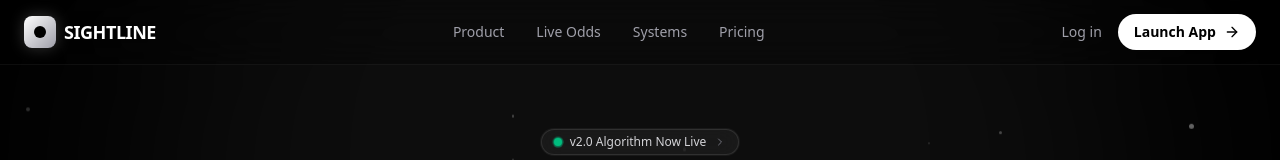
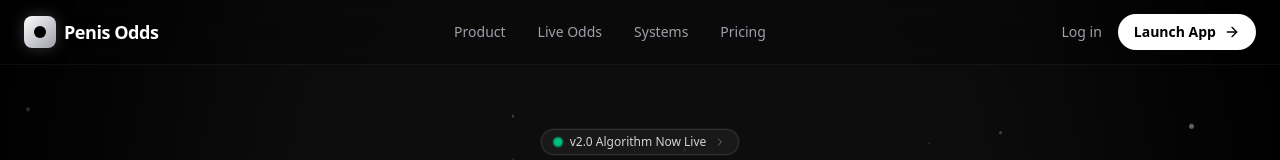
Before and after one commit to jaack4/evbetfront, a Next.js app in the folder sightline/: page / in a window 1280 px wide. Shown: the top 160 px of the page. Built offline with nearby package versions, Linux system fonts and the light colour scheme; no server answers.

Commit message:
Time zone fix

```diff
--- a/sightline/app/layout.tsx
+++ b/sightline/app/layout.tsx
@@ -5,7 +5,7 @@ import "./globals.css";
 const inter = Inter({ subsets: ["latin"] });
 
 export const metadata: Metadata = {
-  title: "Sightline - EV Sports Betting",
+  title: "Penis Odds - EV Sports Betting",
   description: "Find the best EV sports bets in real-time.",
 };
 
--- a/sightline/components/BetCard.tsx
+++ b/sightline/components/BetCard.tsx
@@ -1,3 +1,5 @@
+'use client';
+
 import React from 'react';
 import Image from 'next/image';
 import { TrendingUp, ArrowRight, Activity, Target, Percent, DollarSign, Clock } from 'lucide-react';
@@ -31,7 +33,10 @@ const getBookmakerLogo = (bookmaker: string) => {
 };
 
 export const BetCard = ({ bet }: { bet: Bet }) => {
-  const date = new Date(bet.commence_time);
+  // Append 'Z' to treat as UTC if no timezone is present
+  const dateString = bet.commence_time.endsWith('Z') ? bet.commence_time : `${bet.commence_time}Z`;
+  const date = new Date(dateString);
+
   const formattedTime = date.toLocaleTimeString([], { hour: '2-digit', minute: '2-digit' });
 
   const formatMarket = (market: string) => {
@@ -73,7 +78,7 @@ export const BetCard = ({ bet }: { bet: Bet }) => {
              {/* Time */}
              <div className="flex items-center gap-1.5 text-zinc-500 font-mono text-xs ml-auto md:ml-0">
                 <Clock className="w-3 h-3" />
-                <span>{formattedTime}</span>
+                <span suppressHydrationWarning>{formattedTime}</span>
              </div>
           </div>
 
--- a/sightline/components/BetRow.tsx
+++ b/sightline/components/BetRow.tsx
@@ -32,7 +32,10 @@ const getBookmakerLogo = (bookmaker: string) => {
 };
 
 export const BetRow = ({ bet }: { bet: Bet }) => {
-  const date = new Date(bet.commence_time);
+  // Append 'Z' to treat as UTC if no timezone is present
+  const dateString = bet.commence_time.endsWith('Z') ? bet.commence_time : `${bet.commence_time}Z`;
+  const date = new Date(dateString);
+
   const formattedDate = date.toLocaleDateString([], { month: 'short', day: 'numeric' });
   const formattedTime = date.toLocaleTimeString([], { hour: '2-digit', minute: '2-digit' });
 
--- a/sightline/components/DashboardNavbar.tsx
+++ b/sightline/components/DashboardNavbar.tsx
@@ -10,7 +10,7 @@ export const DashboardNavbar = () => {
             <div className="w-8 h-8 bg-gradient-to-br from-white to-zinc-400 rounded-lg flex items-center justify-center shadow-[0_0_15px_rgba(255,255,255,0.2)]">
                 <div className="w-3 h-3 bg-black rounded-full" />
             </div>
-            <span className="font-bold text-lg tracking-tight text-white">SIGHTLINE</span>
+            <span className="font-bold text-lg tracking-tight text-white">Penis Odds</span>
         </Link>
 
         {/* Desktop Nav */}
--- a/sightline/components/Footer.tsx
+++ b/sightline/components/Footer.tsx
@@ -13,7 +13,7 @@ export const Footer = () => {
                 <div className="w-6 h-6 bg-white rounded-md flex items-center justify-center">
                     <div className="w-2 h-2 bg-black rounded-full" />
                 </div>
-                <span className="font-bold text-lg tracking-tight text-white">SIGHTLINE</span>
+                <span className="font-bold text-lg tracking-tight text-white">Penis Odds</span>
             </div>
             <p className="text-zinc-500 max-w-sm mb-8">
               Institutional-grade sports betting analytics for the modern investor. Stop gambling, start trading.
@@ -57,7 +57,7 @@ export const Footer = () => {
         {/* Bottom Bar */}
         <div className="pt-8 border-t border-white/5 flex flex-col md:flex-row items-center justify-between gap-4">
             <div className="text-xs text-zinc-600">
-                &copy; {new Date().getFullYear()} Sightline Analytics Inc. All rights reserved.
+                &copy; {new Date().getFullYear()} Penis Odds Analytics Inc. All rights reserved.
             </div>
             <div className="flex gap-6 text-xs text-zinc-600">
                 <a href="#" className="hover:text-zinc-400 transition-colors">Privacy Policy</a>
--- a/sightline/components/Hero.tsx
+++ b/sightline/components/Hero.tsx
@@ -41,7 +41,7 @@ export const Hero = async () => {
                 <div className="w-8 h-8 bg-gradient-to-br from-white to-zinc-400 rounded-lg flex items-center justify-center shadow-[0_0_15px_rgba(255,255,255,0.2)]">
                     <div className="w-3 h-3 bg-black rounded-full" />
                 </div>
-                <span className="font-bold text-lg tracking-tight text-white">SIGHTLINE</span>
+                <span className="font-bold text-lg tracking-tight text-white">Penis Odds</span>
             </div>
 
             {/* Desktop Nav */}
```
